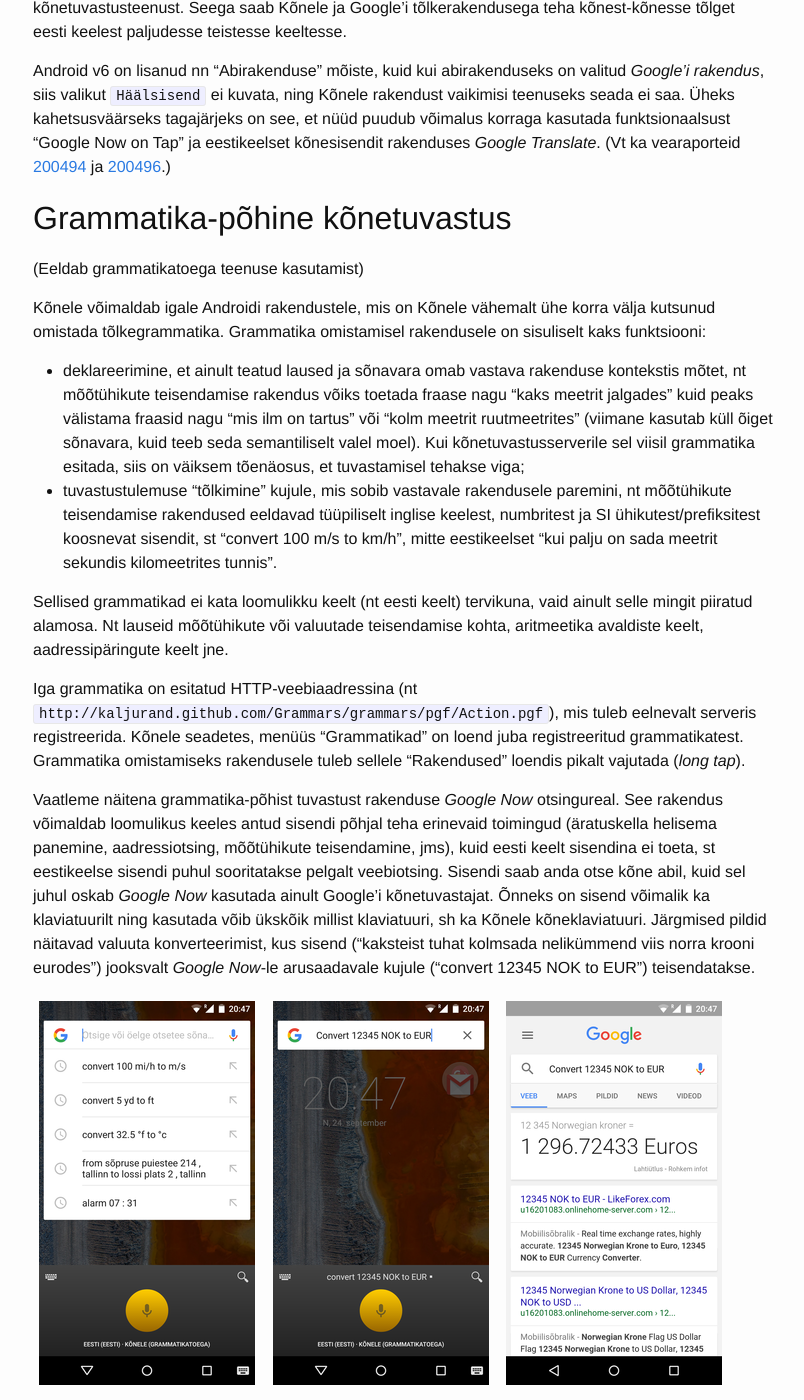
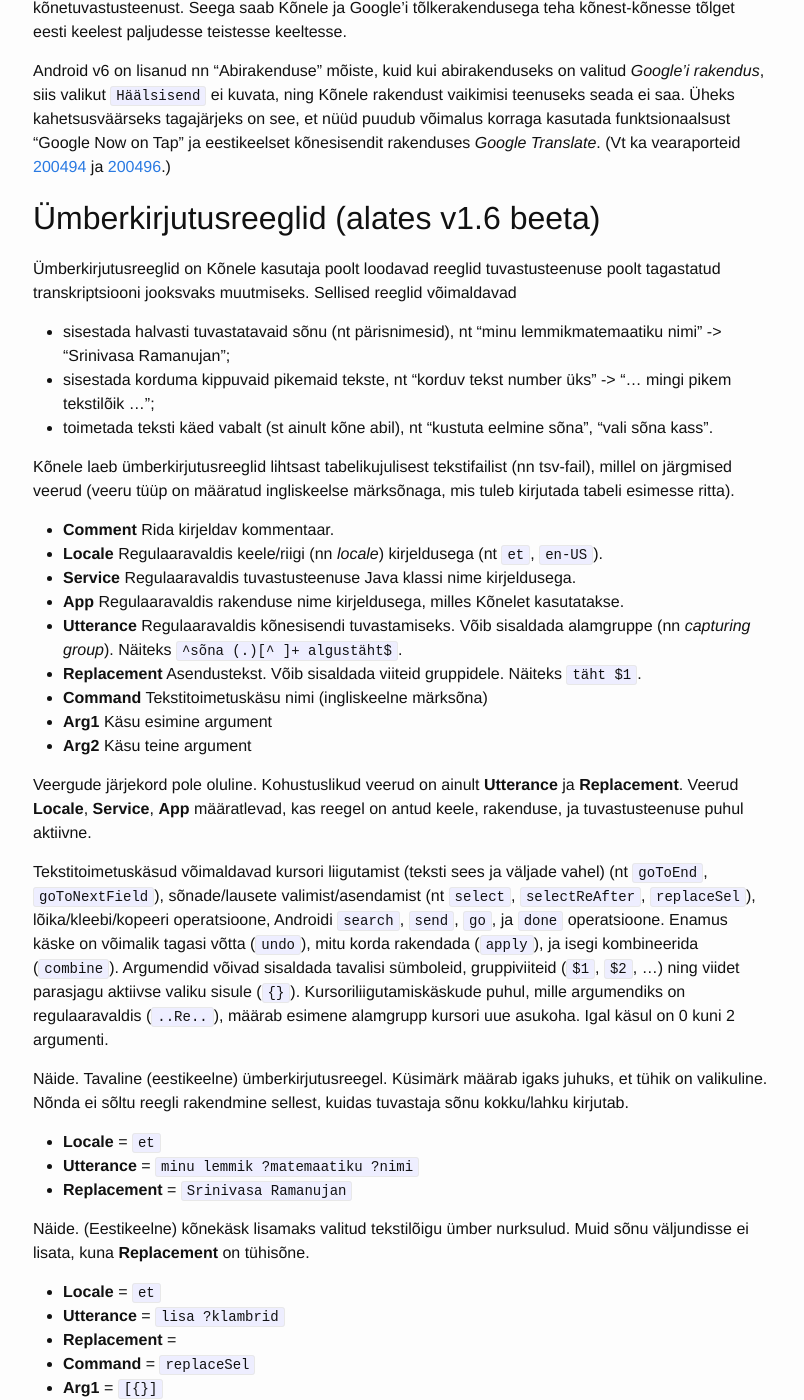
Before and after one commit to Kaljurand/K6nele, a Jekyll site: the page built from docs/et/user_guide.md, in a window 1280 px wide and 1400 px high, scrolled down 8147 px. Shown: the whole window, without its empty margins (237-1041 px from the left). Built offline with Jekyll 4.4.1, drawn with Linux system fonts in a browser that asks for light colours; comment, search, counter and statistics services are not loaded; some of the changed text lies outside the part shown.

Commit message:
Document rewrite rules

```diff
--- a/docs/et/user_guide.md
+++ b/docs/et/user_guide.md
@@ -229,6 +229,78 @@
 (Vt ka vearaporteid [200494](https://code.google.com/p/android/issues/detail?id=200494)
 ja [200496](https://code.google.com/p/android/issues/detail?id=200496).)
 
+## Ümberkirjutusreeglid (alates v1.6 beeta)
+
+Ümberkirjutusreeglid on Kõnele kasutaja poolt loodavad reeglid tuvastusteenuse poolt tagastatud
+transkriptsiooni jooksvaks muutmiseks. Sellised reeglid võimaldavad
+
+- sisestada halvasti tuvastatavaid sõnu (nt pärisnimesid), nt "minu lemmikmatemaatiku nimi" -> "Srinivasa Ramanujan";
+- sisestada korduma kippuvaid pikemaid tekste, nt "korduv tekst number üks" -> "... mingi pikem tekstilõik ...";
+- toimetada teksti käed vabalt (st ainult kõne abil), nt "kustuta eelmine sõna", "vali sõna kass".
+
+Kõnele laeb ümberkirjutusreeglid lihtsast tabelikujulisest tekstifailist (nn tsv-fail),
+millel on järgmised veerud (veeru tüüp on määratud ingliskeelse märksõnaga, mis tuleb kirjutada tabeli esimesse ritta).
+
+- __Comment__ Rida kirjeldav kommentaar.
+- __Locale__ Regulaaravaldis keele/riigi (nn _locale_) kirjeldusega (nt `et`, `en-US`).
+- __Service__ Regulaaravaldis tuvastusteenuse Java klassi nime kirjeldusega.
+- __App__ Regulaaravaldis rakenduse nime kirjeldusega, milles Kõnelet kasutatakse.
+- __Utterance__ Regulaaravaldis kõnesisendi tuvastamiseks. Võib sisaldada alamgruppe (nn _capturing group_). Näiteks `^sõna (.)[^ ]+ algustäht$`.
+- __Replacement__ Asendustekst. Võib sisaldada viiteid gruppidele. Näiteks `täht $1`.
+- __Command__ Tekstitoimetuskäsu nimi (ingliskeelne märksõna)
+- __Arg1__ Käsu esimine argument
+- __Arg2__ Käsu teine argument
+
+Veergude järjekord pole oluline. Kohustuslikud veerud on ainult __Utterance__ ja __Replacement__. Veerud __Locale__, __Service__, __App__ määratlevad, kas reegel on antud keele, rakenduse, ja tuvastusteenuse puhul aktiivne.
+
+Tekstitoimetuskäsud võimaldavad kursori liigutamist (teksti sees ja väljade vahel) (nt `goToEnd`, `goToNextField`), sõnade/lausete valimist/asendamist (nt `select`, `selectReAfter`, `replaceSel`), lõika/kleebi/kopeeri operatsioone, Androidi `search`, `send`, `go`, ja `done` operatsioone. Enamus käske on võimalik tagasi võtta (`undo`), mitu korda rakendada (`apply`), ja isegi kombineerida (`combine`). Argumendid võivad sisaldada tavalisi sümboleid, gruppiviiteid (`$1`, `$2`, ...) ning viidet parasjagu aktiivse valiku sisule (`{}`). Kursoriliigutamiskäskude puhul, mille argumendiks on regulaaravaldis (`..Re..`), määrab esimene alamgrupp kursori uue asukoha. Igal käsul on 0 kuni 2 argumenti.
+
+Näide. Tavaline (eestikeelne) ümberkirjutusreegel. Küsimärk määrab igaks juhuks, et tühik on valikuline. Nõnda ei sõltu reegli rakendmine sellest, kuidas tuvastaja sõnu kokku/lahku kirjutab.
+
+- __Locale__ = `et`
+- __Utterance__ = `minu lemmik ?matemaatiku ?nimi`
+- __Replacement__ = `Srinivasa Ramanujan`
+
+Näide. (Eestikeelne) kõnekäsk lisamaks valitud tekstilõigu ümber nurksulud. Muid sõnu väljundisse ei lisata, kuna __Replacement__ on tühisõne.
+
+- __Locale__ = `et`
+- __Utterance__ = `lisa ?klambrid`
+- __Replacement__ =
+- __Command__ = `replaceSel`
+- __Arg1__ = `[{}]`
+
+Näide. (Eestikeelne) kõnekäsk "saatmisnupu" vajutamiseks Google'i rakendustes Hangouts (mille pakinimi sisaldab sõne "talk") ja Allo ("fireball").
+
+- __Locale__ = `et`
+- __App__ = `google.*(talk|fireball)`
+- __Utterance__ = `saada ära`
+- __Replacement__ =
+- __Command__ = `imeActionSend`
+
+Näide. (Eestikeelne) kõnekäsk, mis tuvastab lausele vastava mustri (sõne, mis algab ja lõpeb lauselõpu märgiga) kursorile järgnevas tekstis, ning liigutab kursori mustri teise esinemise keskele (pärast lauselõpu märki ja valikulist tühikut).
+
+- __Locale__ = `et`
+- __Utterance__ = `mine ülejärgmise lause algusesse`
+- __Replacement__ =
+- __Command__ = `selectReAfter`
+- __Arg1__ = `[.?!]\\s*()[^.?!]+[.?!]`
+- __Arg2__ = `2`
+
+Sellise faili loomiseks ja salvestamiseks sobib iga tabelarvutusprogramm. Nt Google'i Arvutustabelid (Google Sheets) võimaldab sellist faili luua nii lauaarvutis kui ka mobiiliseadmes, ning samuti erinevate seadmete ja kasutajate vahel jagada.
+
+Faili laadimiseks on kaks varianti:
+
+- Kõnele menüü "Ümberkirjutusreeglid" avab failibrauseri, mille abil tuleb soovitava faili juurde navigeerida ning sellele klikkida;
+- tabelarvutusrakenduses on failijagamislink, millele klikkides avaneb võimalus faili tsv-formaati teisendamisks ning tulemuse jagamiseks. Järgnevad ekraanipildid näitavad faili jagamist rakenduses Google'i Arvutustabelid, menüüde "Jagamine ja eksportimine" ja "Saada koopia" abil.
+
+<img src="{{ site.baseurl }}/images/et/Screenshot_20160925-202955.png">
+<img src="{{ site.baseurl }}/images/et/Screenshot_20160925-203014.png">
+<img src="{{ site.baseurl }}/images/et/Screenshot_20160925-203027.png">
+<img src="{{ site.baseurl }}/images/et/Screenshot_20160925-203041.png">
+<img src="{{ site.baseurl }}/images/et/Screenshot_20160925-203153.png">
+
+Näitena võib kasutada [seda tabelit](https://docs.google.com/spreadsheets/d/179hiQTLQnMOpSclOk2fQZ2lVLAJASwxO83zMMmBey5A/edit?usp=sharing).
+
 ## Grammatika-põhine kõnetuvastus
 
 (Eeldab grammatikatoega teenuse kasutamist)
```
Also changed, not shown: images/et/Screenshot_20160925-202955.png (added), images/et/Screenshot_20160925-203014.png (added), images/et/Screenshot_20160925-203027.png (added), images/et/Screenshot_20160925-203041.png (added), images/et/Screenshot_20160925-203153.png (added).
